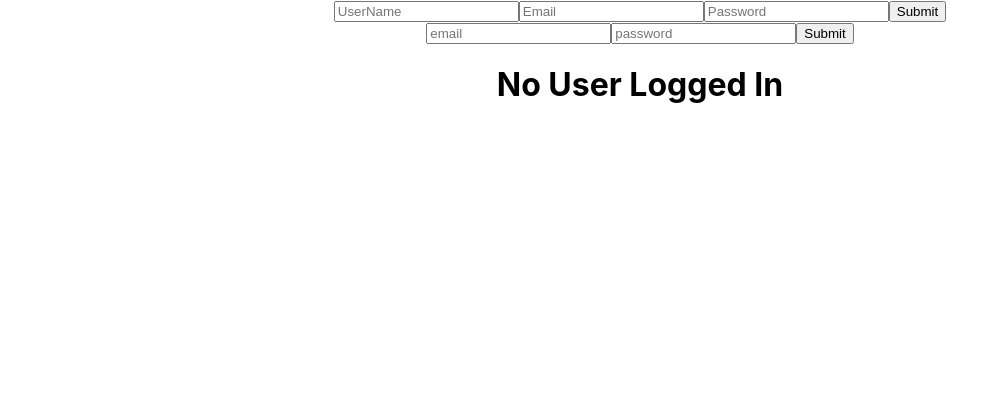
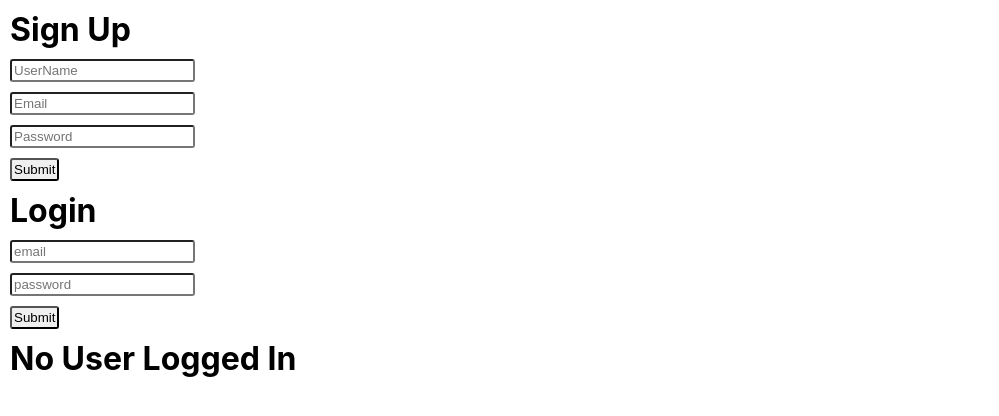
Before and after one commit to rosindubh/rest-jwt, a React (Create React App) app in the folder rest-jwt/: page / in a window 1280 px wide. Shown: the top 416 px of the page, without its empty margins (0-999 px from the left). Built offline with nearby package versions, Linux system fonts and the light colour scheme.

Commit message:
added some css

```diff
--- a/rest-jwt/src/App.css
+++ b/rest-jwt/src/App.css
@@ -1,38 +1,19 @@
-.App {
-  text-align: center;
+
+h1 {
+  margin: 10px;
 }
 
-.App-logo {
-  height: 40vmin;
-  pointer-events: none;
+input {
+  margin: 3px;
+  display: flex;
+  justify-content: space-between;
+  margin: 10px;
+  padding: 2px;
+  border-radius: 3px;
 }
 
-@media (prefers-reduced-motion: no-preference) {
-  .App-logo {
-    animation: App-logo-spin infinite 20s linear;
-  }
+button {
+  margin-left: 10px;
+  border-radius: 3px;
+  padding: 2px;
 }
-
-.App-header {
-  background-color: #282c34;
-  min-height: 100vh;
-  display: flex;
-  flex-direction: column;
-  align-items: center;
-  justify-content: center;
-  font-size: calc(10px + 2vmin);
-  color: white;
-}
-
-.App-link {
-  color: #61dafb;
-}
-
-@keyframes App-logo-spin {
-  from {
-    transform: rotate(0deg);
-  }
-  to {
-    transform: rotate(360deg);
-  }
-}
--- a/rest-jwt/src/App.js
+++ b/rest-jwt/src/App.js
@@ -27,7 +27,9 @@ const App = ()=> {
 
   return (
     <div className="App">
+      <h1>Sign Up</h1>
       <SignUp setUserName={setUserName} setEmail={setEmail} setPass={setPass} submitHandler={submitHandler} />
+      <h1>Login</h1>
       <Login setPass={setPass} setEmail={setEmail} loginHandler={loginHandler} />
       <h1>{data ? data.name: 'No User Logged In'}</h1>
       {/* <Notes title="Note 1"/> */}
```
